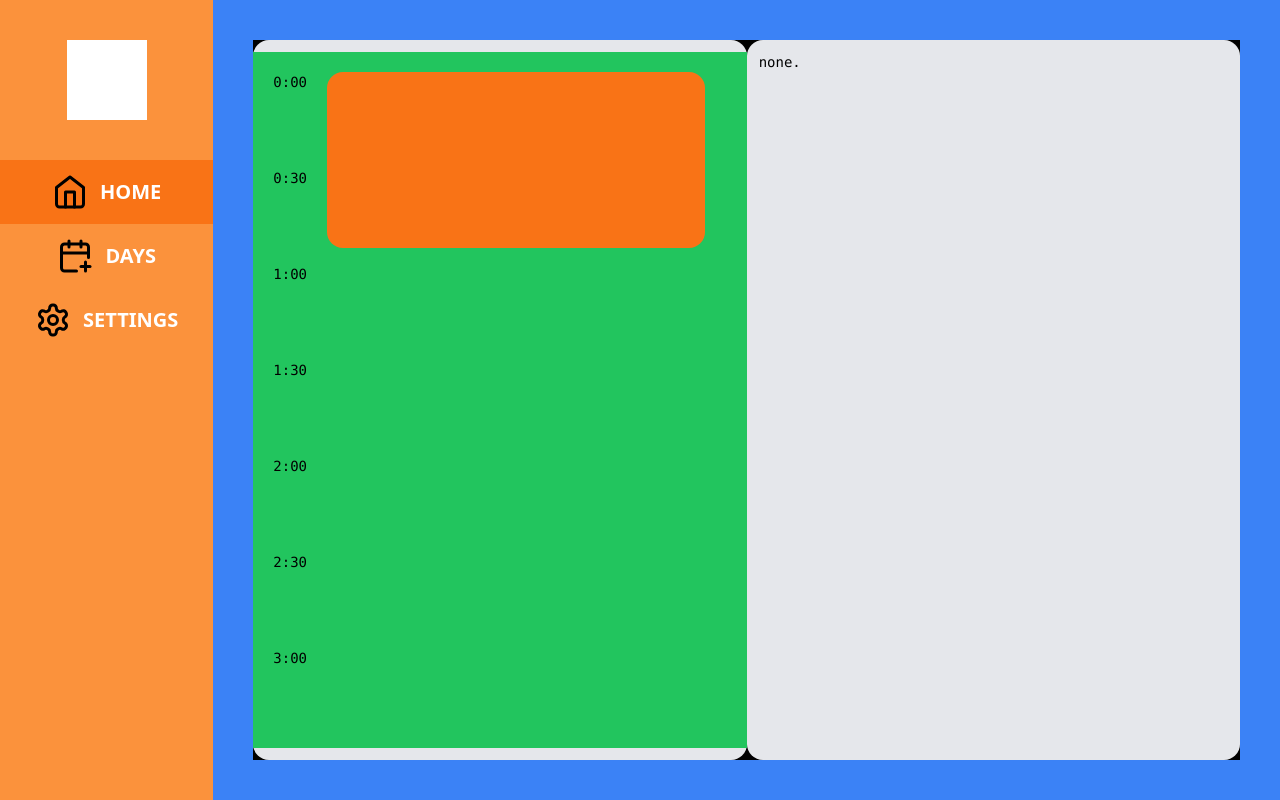
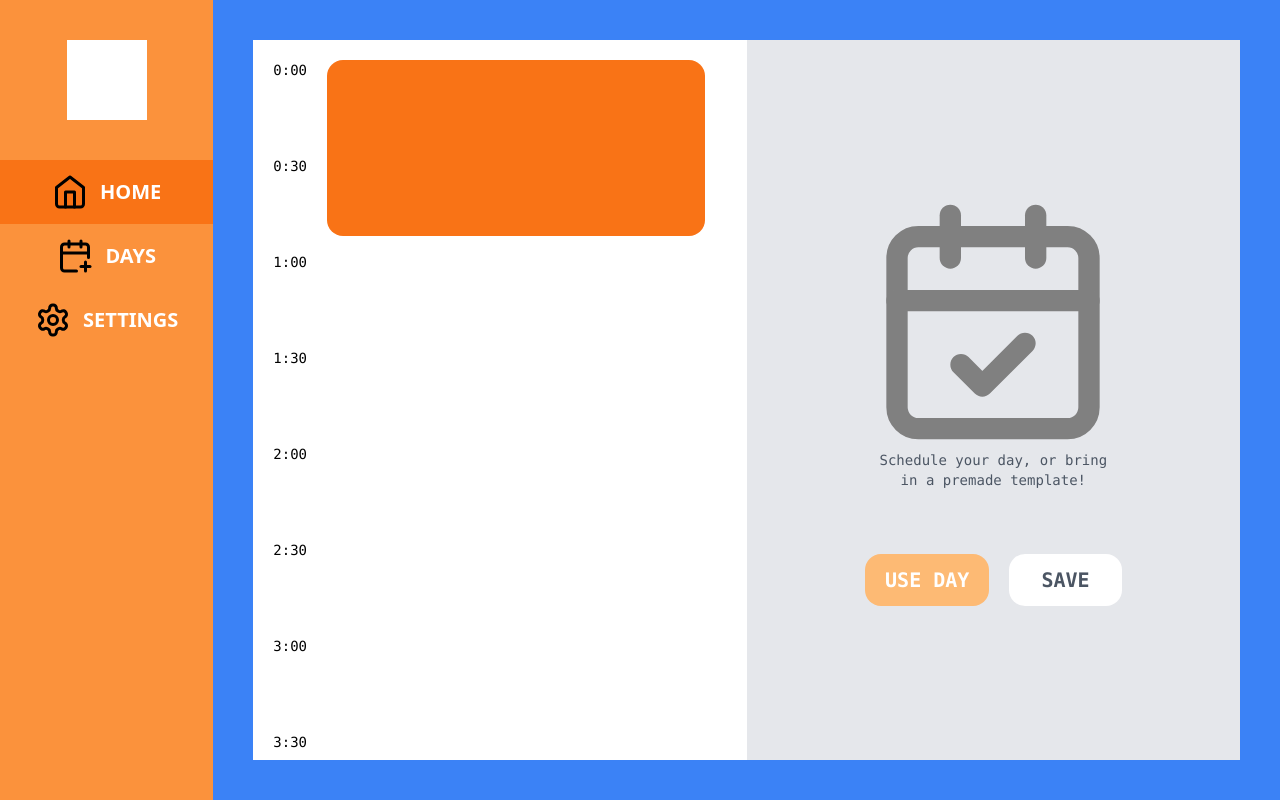
Before and after one commit to ouckah/one-day, a Next.js app: page / in a window 1280 px wide. Built offline with nearby package versions, Linux system fonts and the light colour scheme.

Commit message:
🚀 add title

```diff
--- a/components/Day Scheduler/index.tsx
+++ b/components/Day Scheduler/index.tsx
@@ -1,6 +1,6 @@
 'use client'
-import { useState, MouseEvent, useEffect } from "react";
-import { X, Trash2, Clock, MapPin, AlignLeft } from 'lucide-react';
+import { useState, useEffect, MouseEvent } from "react";
+import { X, Trash2, Clock, MapPin, AlignLeft, CalendarCheck } from 'lucide-react';
 
 export const DayScheduler = () => {
     enum Status {
@@ -12,6 +12,7 @@ export const DayScheduler = () => {
         Green,
     }
     interface Appointment {
+        title: string
         start: string,
         end: string,
         location: string,
@@ -49,6 +50,7 @@ export const DayScheduler = () => {
     ])
 
     const [selected, setSelected] = useState<Appointment>();
+    const [selectedTitle, setSelectedTitle] = useState("");
     const [selectedStartTime, setSelectedStartTime] = useState("");
     const [selectedEndTime, setSelectedEndTime] = useState("");
     const [selectedLocation, setSelectedLocation] = useState("");
@@ -57,6 +59,7 @@ export const DayScheduler = () => {
     const [state, setState] = useState<{ appointments: { [key: string]: Appointment }; }>({
         appointments: {
             "0:00": {
+                title: "Test",
                 start: "0:00",
                 end: "1:00",
                 location: "Somewhere, US",
@@ -77,6 +80,7 @@ export const DayScheduler = () => {
 
             const newAppointment: { [appointmentKey: string]: Appointment } = {};
             newAppointment[startTime] = {
+                title: "Title",
                 start: startTime,
                 end: endTime,
                 location: "",
@@ -148,6 +152,7 @@ export const DayScheduler = () => {
     }
 
     const setAppointmentFields = (data: Appointment) => {
+        setSelectedTitle(data.title);
         setSelectedStartTime(data.start);
         setSelectedEndTime(data.end);
         setSelectedLocation(data.location);
@@ -156,7 +161,7 @@ export const DayScheduler = () => {
 
     const clearSelectedAppointment = () => {
         if (!selected) return;
-        setSelected({start: '', end: '', location: '', description: ''});
+        setSelected({title: '', start: '', end: '', location: '', description: ''});
     }
 
     const deleteSelectedAppointment = () => {
@@ -200,6 +205,7 @@ export const DayScheduler = () => {
         // update selected appointment
         const updatedAppointments = state.appointments;
         updatedAppointments[appointmentKey] = {
+            title: selectedTitle,
             start: selectedStartTime,
             end: selectedEndTime,
             location: selectedLocation,
@@ -249,7 +255,7 @@ export const DayScheduler = () => {
         <>
             <div className="flex flex-row w-full h-full bg-black">
 
-                <div className="flex flex-col w-1/2 h-full bg-gray-200 rounded-2xl py-3">
+                <div className="flex flex-col w-1/2 h-full bg-white">
                     <div className="w-full h-full overflow-y-scroll no-scrollbar">
                         {
                             times.map((time, index) => {
@@ -277,7 +283,7 @@ export const DayScheduler = () => {
 
                                 return (
                                     <button
-                                        className="flex flex-row justify-start items-start w-full h-24 p-5 gap-5 bg-green-500"
+                                        className="flex flex-row justify-start items-start w-full h-24 p-5 gap-5 white"
                                         onClick={(e) => handleAppointment(e, index)} key={index}
                                     >
                                         <h1>{time}</h1>
@@ -328,14 +334,18 @@ export const DayScheduler = () => {
                     </div>
                 </div>
 
-                <div className="flex flex-col justify-start items-start w-1/2 h-full bg-gray-200 rounded-2xl p-3">
+                <div className="flex flex-col justify-start items-start w-1/2 h-full bg-gray-200 p-3">
                     {
                         selected?.start ? (
                             <>
 
                                 <div className="flex flex-row justify-between items-center w-full h-24 px-5">
                                     <X className="cursor-pointer" onClick={clearSelectedAppointment}/>
-                                    <input className="w-1/2 h-12 bg-gray-200 border-b-gray-500 border-b-2 text-gray-500 text-lg font-bold p-3 focus:outline-none"/>
+                                    <input
+                                        className="w-1/2 h-12 bg-gray-200 border-b-gray-500 border-b-2 text-gray-500 text-lg font-bold p-3 focus:outline-none"
+                                        onChange={(e) => setSelectedTitle(e.target.value)}
+                                        value={selectedTitle}
+                                    />
                                     <Trash2 className="cursor-pointer" onClick={deleteSelectedAppointment}/>
                                 </div>
 
@@ -387,7 +397,27 @@ export const DayScheduler = () => {
                         ) : (
                             <>
 
-                                <h1>none.</h1>
+                                <div className="flex flex-col justify-center items-center text-center font-light text-gray-600 gap-16 w-full h-full">
+                                    {/* TODO: Add hex value to color */}
+                                    <div className="flex flex-col">
+                                        <CalendarCheck size={256} color="gray" />
+
+                                        <h1>
+                                            Schedule your day, or bring <br />
+                                            in a premade template!
+                                        </h1>
+                                    </div>
+
+                                    <div className="flex flex-row justify-evenly items-center gap-5">
+                                        <button className="bg-orange-300 text-white text-xl font-bold uppercase rounded-2xl py-3 px-5">
+                                            Use Day
+                                        </button>
+
+                                        <button className="bg-white text-gray-600 text-xl font-bold uppercase rounded-2xl py-3 px-8">
+                                            Save
+                                        </button>
+                                    </div>
+                                </div>
 
                             </>
                         )
```
